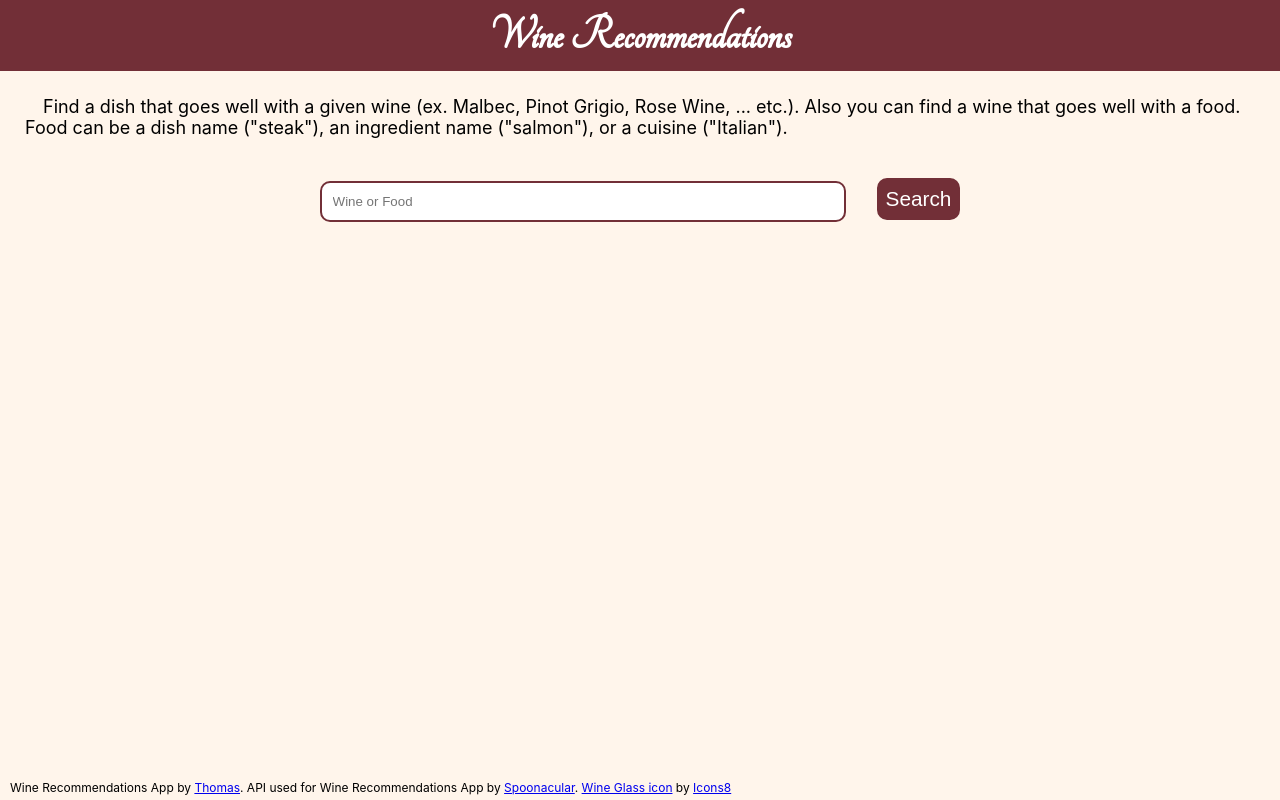
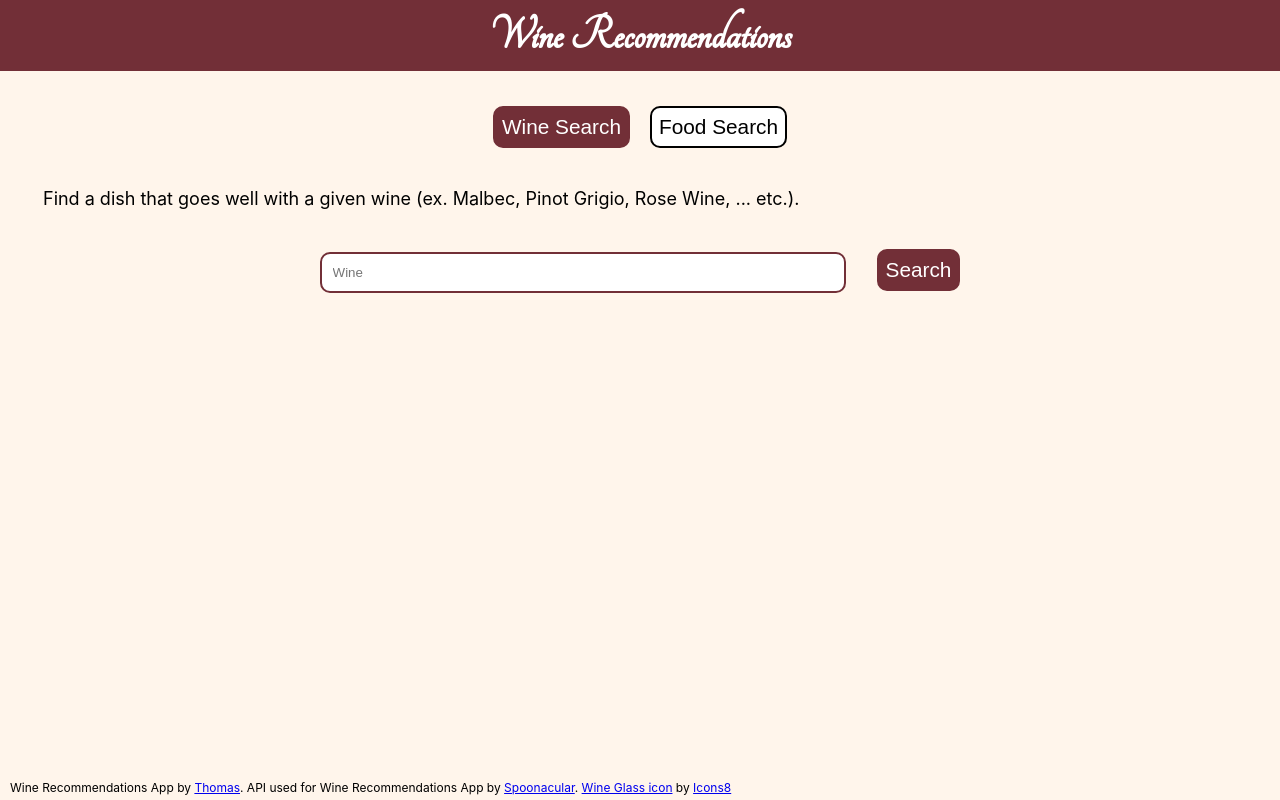
Before and after one commit to thomasgilmore/wine-recommendations-app-v2, a React (Create React App) app: page / in a window 1280 px wide. Built offline with nearby package versions, Linux system fonts and the light colour scheme; a web font is replaced by a local one.

Commit message:
working on project

```diff
--- a/src/App.js
+++ b/src/App.js
@@ -1,12 +1,11 @@
-// import logo from './logo.svg';
 import React from 'react';
 import './App.css';
 import Title from './Components/Title';
-import Description from './Components/Description';
-import NewSearch from './Components/NewSearch';
-import { Search } from './Components/Search';
-import { SearchFood } from './Components/SearchFood';
-// import { Button } from './Components/Button';
+import { Button } from './Components/Button';
+import FoodDescription from './Components/FoodDescription';
+import WineDescription from './Components/WineDescription';
+import FoodSearch from './Components/FoodSearch';
+import WineSearch from './Components/WineSearch';
 import Footer from './Components/Footer';
 
 export default class App extends React.Component {
@@ -14,19 +13,20 @@ export default class App extends React.Component {
     super(props);
 
     this.state = {
-      check: true
+      wineSearch: true
     };
-  }
 
-  handleChangeDishPairingForWine() {
-    this.setState({
-      check: true
-    });
   }
 
   handleChangeWinePairing() {
     this.setState({
-      check: false
+      wineSearch: true
+    });
+  }
+
+  handleChangeFoodPairing() {
+    this.setState({
+      wineSearch: false
     });
   }
 
@@ -34,8 +34,14 @@ export default class App extends React.Component {
   return (
     <div>
       <Title />
-      <Description />
-      <NewSearch />
+      <div className="buttonDiv">
+        {this.state.wineSearch ? <div><Button buttonStyle="wineSearch" onClick={this.handleChangeWinePairing.bind(this)}>Wine Search</Button>
+          <Button buttonStyle="foodSearch" onClick={this.handleChangeFoodPairing.bind(this)}>Food Search</Button></div>
+        : <div><Button buttonStyle="wineSearchFoodClicked" onClick={this.handleChangeWinePairing.bind(this)}>Wine Search</Button>
+        <Button buttonStyle="foodSearchFoodClicked" onClick={this.handleChangeFoodPairing.bind(this)}>Food Search</Button></div> }
+      </div>
+      {this.state.wineSearch ? <WineDescription /> : <FoodDescription />}
+      {this.state.wineSearch ? <WineSearch /> : <FoodSearch />}
       <Footer />
     </div>
   );
--- a/src/Components/Button.js
+++ b/src/Components/Button.js
@@ -9,6 +9,6 @@ export const Button = ({
     buttonSize
 }) => {
     return (
-        <button onClick={onClick} type={type}>{children}</button>
+        <button onClick={onClick} type={type} className={buttonStyle}>{children}</button>
     );
 };
--- a/src/Components/button.css
+++ b/src/Components/button.css
@@ -0,0 +1,41 @@
+.wineSearch {
+    background-color: #722f37;
+    border-radius: 10px;
+    border: 2px solid #722f37;
+    color: #fff;
+    cursor: pointer;
+    font-size: 1.3rem;
+    margin: 5px 10px;
+    padding: 7px;
+}
+
+.foodSearch {
+    background-color: #fff;
+    border-radius: 10px;
+    border: 2px solid;
+    cursor: pointer;
+    font-size: 1.3rem;
+    margin: 5px 10px;
+    padding: 7px;
+}
+
+.wineSearchFoodClicked {
+    background-color: #fff;
+    border-radius: 10px;
+    border: 2px solid;
+    cursor: pointer;
+    font-size: 1.3rem;
+    margin: 5px 10px;
+    padding: 7px;
+}
+
+.foodSearchFoodClicked {
+    background-color: #722f37;
+    border-radius: 10px;
+    border: 2px solid #722f37;
+    color: #fff;
+    cursor: pointer;
+    font-size: 1.3rem;
+    margin: 5px 10px;
+    padding: 7px;
+}
```
Also changed, not shown: 1 other file (tests, documents, lock files or other folders).
